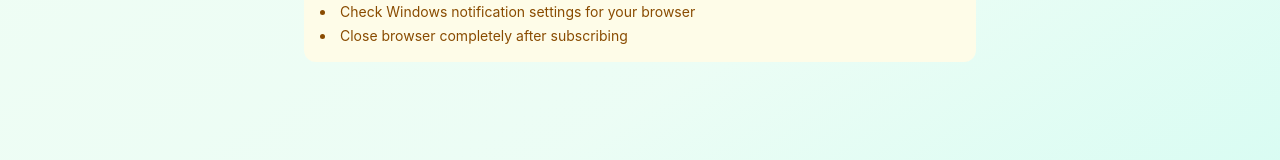
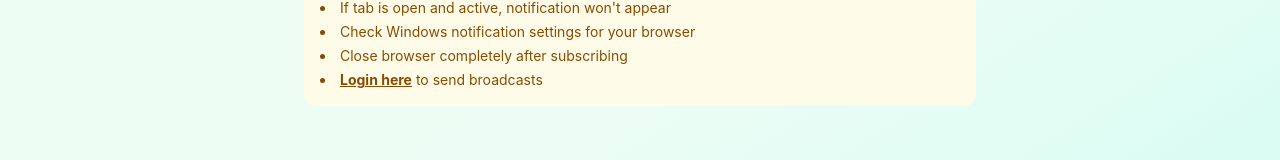
Before and after one commit to bossoftraning007/homecareai, a Next.js app in the folder frontend/: page /push-diag in a window 1280 px wide. Shown: the part 298-458 px from the top of the page. Built offline with nearby package versions, Linux system fonts and the light colour scheme; no server answers.

Commit message:
Add login status and link to push diagnostic

```diff
--- a/frontend/app/push-diag/page.tsx
+++ b/frontend/app/push-diag/page.tsx
@@ -3,18 +3,31 @@
 import { useState, useEffect } from "react"
 import { useTheme } from "next-themes"
 import { supabase } from "@/lib/supabase"
+import Link from "next/link"
 
 export default function PushDiagnostic() {
   const { theme } = useTheme()
   const [logs, setLogs] = useState<string[]>([])
   const [sub, setSub] = useState<PushSubscription | null>(null)
+  const [user, setUser] = useState<any>(null)
   const [mounted, setMounted] = useState(false)
   const isDark = theme === "dark"
 
   useEffect(() => {
     setMounted(true)
     checkSubscription()
+    checkUser()
   }, [])
+
+  const checkUser = async () => {
+    const { data: { session } } = await supabase.auth.getSession()
+    setUser(session?.user || null)
+    if (session?.user) {
+      addLog("✅ Logged in: " + session.user.email)
+    } else {
+      addLog("❌ Not logged in - login to send broadcasts")
+    }
+  }
 
   const addLog = (msg: string) => {
     setLogs((prev) => [...prev, `${new Date().toLocaleTimeString()}: ${msg}`])
@@ -222,6 +235,14 @@ export default function PushDiagnostic() {
             <li>If tab is open and active, notification won&apos;t appear</li>
             <li>Check Windows notification settings for your browser</li>
             <li>Close browser completely after subscribing</li>
+            <li>
+              {!user && (
+                <Link href="/login" className="underline font-bold">
+                  Login here
+                </Link>
+              )}{" "}
+              to send broadcasts
+            </li>
           </ul>
         </div>
       </div>
```
